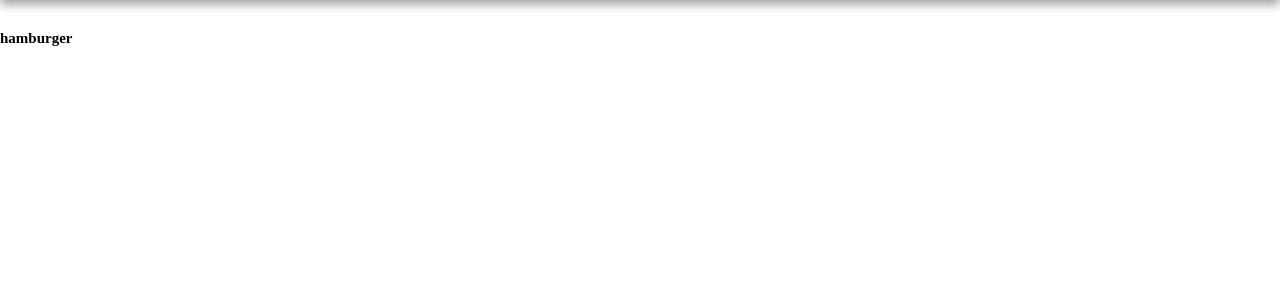
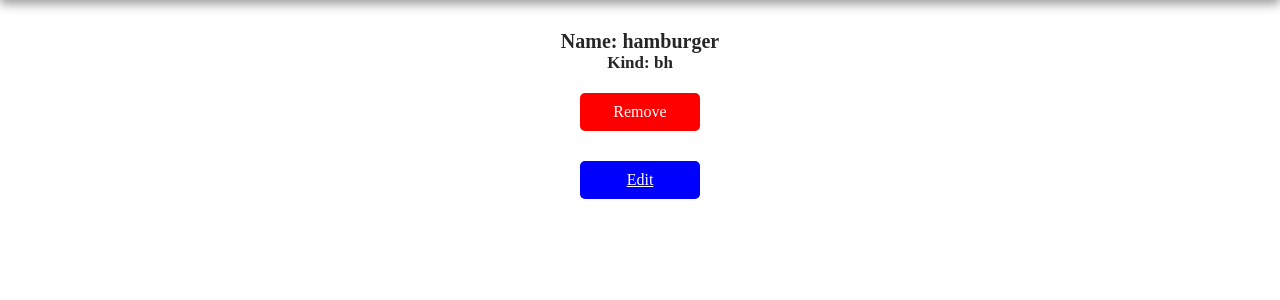
Before and after one commit to dragosbus/rithmschool-flask, a Flask app: page /show/1 in a window 1280 px wide. Shown: the part 43-343 px from the top of the page. Run offline with Flask 2, Linux system fonts and the light colour scheme.

Commit message:
init editing page

```diff
--- a/introduction/exercise/app.py
+++ b/introduction/exercise/app.py
@@ -26,5 +26,10 @@ def add():
     return render_template('add.html')
 
 
+@app.route('/show/<int:id>/edit')
+def edit(id):
+    return render_template('edit.html')
+
+
 if __name__ == '__main__':
     app.run(debug=True)
--- a/introduction/exercise/static/style.css
+++ b/introduction/exercise/static/style.css
@@ -77,3 +77,38 @@ header h1 a:hover,
   color: #000;
   font-size: 1.75rem;
 }
+
+.snack {
+  width: 90%;
+  margin: 3rem auto;
+  text-align: center;
+}
+
+.snack h2 {
+  font-size: 2rem;
+  color: rgba(0,0,0,0.85);
+}
+
+.snack h3 {
+  font-size: 1.7rem;
+  color: rgba(0,0,0,0.85);
+}
+
+.edit,
+.remove {
+  width: 120px;
+  padding: 1rem 2.5rem;
+  background: blue;
+  color: #fff;
+  margin: 2rem auto;
+  border-radius: 5px;
+  font-size: 1.6rem;
+  cursor: pointer;
+  display: inherit;
+  text-align: center;
+}
+
+.remove {
+  background: red;
+  text-decoration: none;
+}
--- a/introduction/exercise/templates/show.html
+++ b/introduction/exercise/templates/show.html
@@ -1,4 +1,9 @@
 {% extends 'base.html' %}
 {% block content %}
-  <h2>{{snack.name}}</h2>
+  <div class="snack">
+    <h2>Name: {{snack.name}}</h2>
+    <h3>Kind: {{snack.kind}}</h3>
+    <a href="{{url_for('root')}}" class="remove" type="button">Remove</a>
+  </div>
+  <a href="{{url_for('edit')}}" class="edit" type="button">Edit</a>
 {% endblock %}
```
Also changed, not shown: introduction/exercise/templates/edit.html (added).
